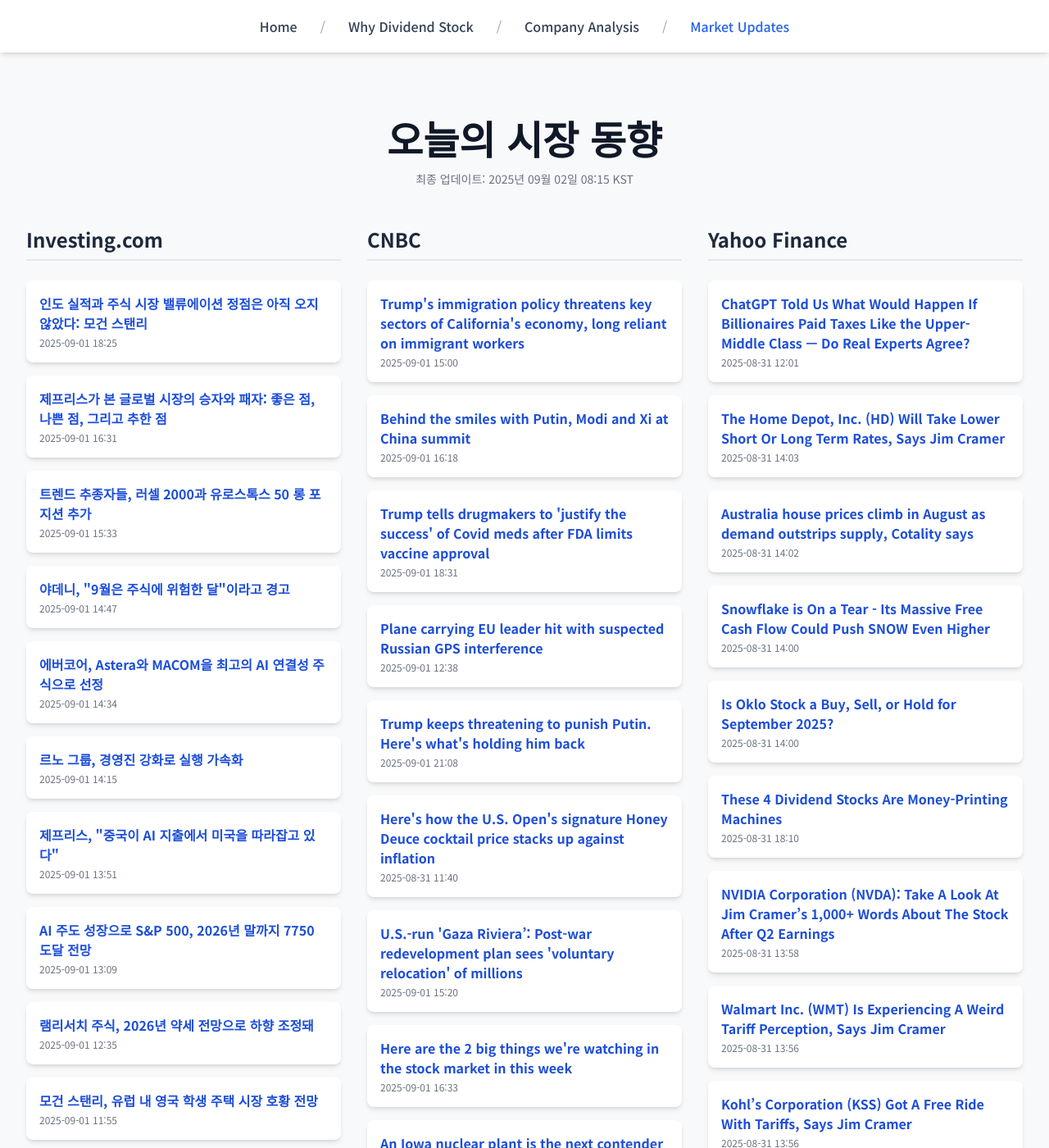
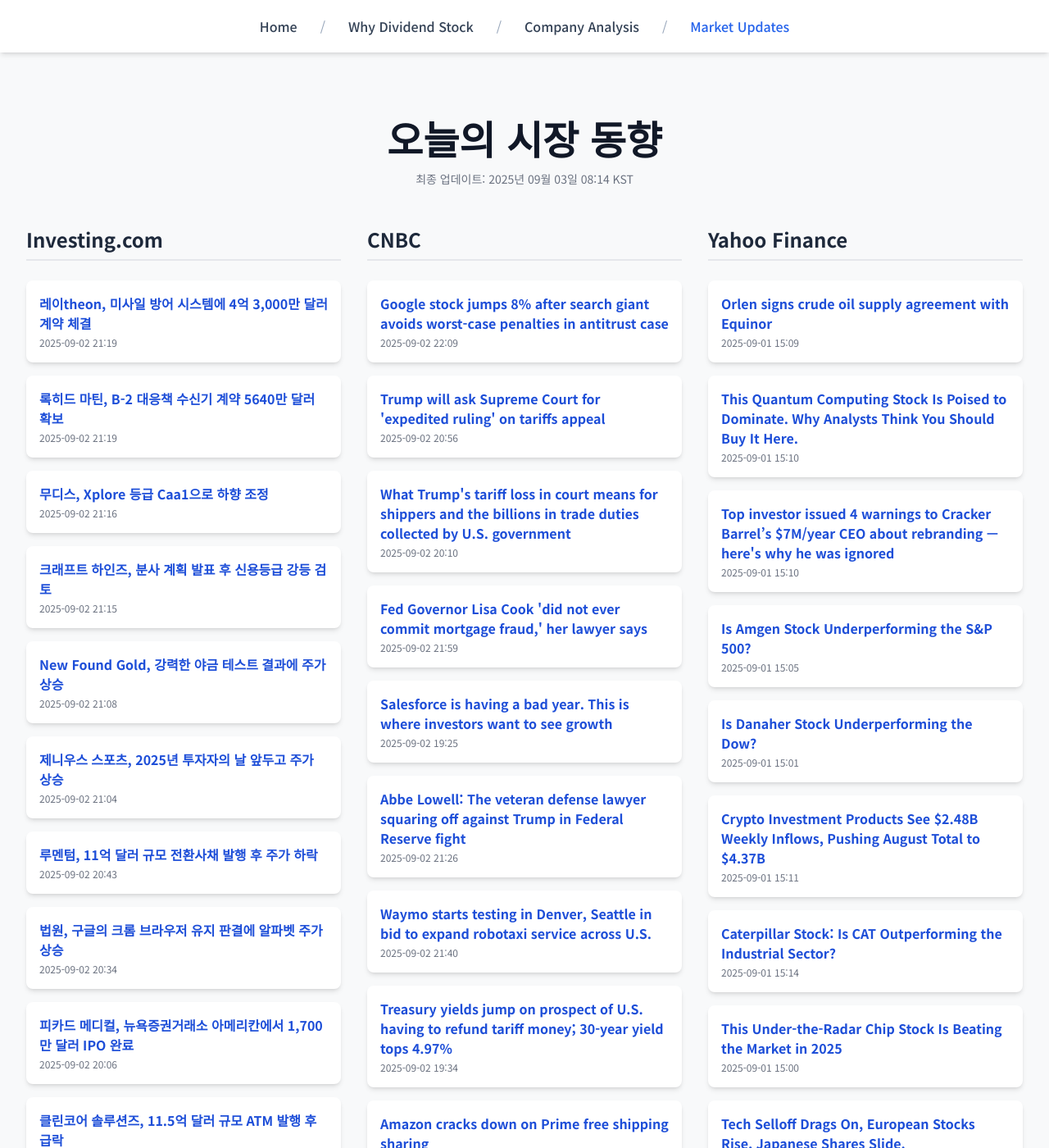
Before and after one commit to Kay-Hwang/my-company-analysis, a Jekyll site: the page built from market-updates.html, in a window 1280 px wide and 1400 px high. Shown: the whole window at 82% size. Built offline with Jekyll 4.4.1, drawn with Linux system fonts in a browser that asks for light colours; nearby versions of some CDN libraries; a script that is not in the unit is left out; some of the changed text lies outside the part shown.

Commit message:
Update daily data

```diff
--- a/_data/latest_data.json
+++ b/_data/latest_data.json
@@ -1,190 +1,190 @@
 {
-  "lastUpdated": "2025년 09월 02일 08:15 KST",
+  "lastUpdated": "2025년 09월 03일 08:14 KST",
   "news": {
     "investing": [
       {
-        "title": "인도 실적과 주식 시장 밸류에이션 정점은 아직 오지 않았다: 모건 스탠리",
-        "link": "https://kr.investing.com/news/stock-market-news/article-1614681",
-        "pubDate": "2025-09-01 18:25:08",
-        "summary": "인도 실적과 주식 시장 밸류에이션 정점은 아직 오지 않았다: 모건 스탠리"
+        "title": "레이theon, 미사일 방어 시스템에 4억 3,000만 달러 계약 체결",
+        "link": "https://kr.investing.com/news/stock-market-news/article-93CH-1616357",
+        "pubDate": "2025-09-02 21:19:29",
+        "summary": "레이theon, 미사일 방어 시스템에 4억 3,000만 달러 계약 체결"
       },
       {
-        "title": "제프리스가 본 글로벌 시장의 승자와 패자: 좋은 점, 나쁜 점, 그리고 추한 점",
-        "link": "https://kr.investing.com/news/stock-market-news/article-1614657",
-        "pubDate": "2025-09-01 16:31:02",
-        "summary": "제프리스가 본 글로벌 시장의 승자와 패자: 좋은 점, 나쁜 점, 그리고 추한 점"
+        "title": "록히드 마틴, B-2 대응책 수신기 계약 5640만 달러 확보",
+        "link": "https://kr.investing.com/news/stock-market-news/article-93CH-1616356",
+        "pubDate": "2025-09-02 21:19:07",
+        "summary": "록히드 마틴, B-2 대응책 수신기 계약 5640만 달러 확보"
       },
       {
-        "title": "트렌드 추종자들, 러셀 2000과 유로스톡스 50 롱 포지션 추가",
-        "link": "https://kr.investing.com/news/stock-market-news/article-1614643",
-        "pubDate": "2025-09-01 15:33:38",
-        "summary": "트렌드 추종자들, 러셀 2000과 유로스톡스 50 롱 포지션 추가"
+        "title": "무디스, Xplore 등급 Caa1으로 하향 조정",
+        "link": "https://kr.investing.com/news/stock-market-news/article-93CH-1616351",
+        "pubDate": "2025-09-02 21:16:04",
+        "summary": "무디스, Xplore 등급 Caa1으로 하향 조정"
       },
       {
-        "title": "야데니, \"9월은 주식에 위험한 달\"이라고 경고",
-        "link": "https://kr.investing.com/news/stock-market-news/article-1614629",
-        "pubDate": "2025-09-01 14:47:23",
-        "summary": "야데니, \"9월은 주식에 위험한 달\"이라고 경고"
+        "title": "크래프트 하인즈, 분사 계획 발표 후 신용등급 강등 검토",
+        "link": "https://kr.investing.com/news/stock-market-news/article-93CH-1616349",
+        "pubDate": "2025-09-02 21:15:39",
+        "summary": "크래프트 하인즈, 분사 계획 발표 후 신용등급 강등 검토"
       },
       {
-        "title": "에버코어, Astera와 MACOM을 최고의 AI 연결성 주식으로 선정",
-        "link": "https://kr.investing.com/news/stock-market-news/article-1614621",
-        "pubDate": "2025-09-01 14:34:37",
-        "summary": "에버코어, Astera와 MACOM을 최고의 AI 연결성 주식으로 선정"
+        "title": "New Found Gold, 강력한 야금 테스트 결과에 주가 상승",
+        "link": "https://kr.investing.com/news/stock-market-news/article-93CH-1616337",
+        "pubDate": "2025-09-02 21:08:14",
+        "summary": "New Found Gold, 강력한 야금 테스트 결과에 주가 상승"
       },
       {
-        "title": "르노 그룹, 경영진 강화로 실행 가속화",
-        "link": "https://kr.investing.com/news/stock-market-news/article-93CH-1614613",
-        "pubDate": "2025-09-01 14:15:12",
-        "summary": "르노 그룹, 경영진 강화로 실행 가속화"
+        "title": "제니우스 스포츠, 2025년 투자자의 날 앞두고 주가 상승",
+        "link": "https://kr.investing.com/news/stock-market-news/article-93CH-1616327",
+        "pubDate": "2025-09-02 21:04:13",
+        "summary": "제니우스 스포츠, 2025년 투자자의 날 앞두고 주가 상승"
       },
       {
-        "title": "제프리스, \"중국이 AI 지출에서 미국을 따라잡고 있다\"",
-        "link": "https://kr.investing.com/news/stock-market-news/article-1614599",
-        "pubDate": "2025-09-01 13:51:29",
-        "summary": "제프리스, \"중국이 AI 지출에서 미국을 따라잡고 있다\""
+        "title": "루멘텀, 11억 달러 규모 전환사채 발행 후 주가 하락",
+        "link": "https://kr.investing.com/news/stock-market-news/article-93CH-1616307",
+        "pubDate": "2025-09-02 20:43:12",
+        "summary": "루멘텀, 11억 달러 규모 전환사채 발행 후 주가 하락"
       },
       {
-        "title": "AI 주도 성장으로 S&P 500, 2026년 말까지 7750 도달 전망",
-        "link": "https://kr.investing.com/news/stock-market-news/article-1614577",
-        "pubDate": "2025-09-01 13:09:19",
-        "summary": "AI 주도 성장으로 S&P 500, 2026년 말까지 7750 도달 전망"
+        "title": "법원, 구글의 크롬 브라우저 유지 판결에 알파벳 주가 상승",
+        "link": "https://kr.investing.com/news/stock-market-news/article-1616292",
+        "pubDate": "2025-09-02 20:34:21",
+        "summary": "법원, 구글의 크롬 브라우저 유지 판결에 알파벳 주가 상승"
       },
       {
-        "title": "램리서치 주식, 2026년 약세 전망으로 하향 조정돼",
-        "link": "https://kr.investing.com/news/stock-market-news/article-1614565",
-        "pubDate": "2025-09-01 12:35:25",
-        "summary": "램리서치 주식, 2026년 약세 전망으로 하향 조정돼"
+        "title": "피카드 메디컬, 뉴욕증권거래소 아메리칸에서 1,700만 달러 IPO 완료",
+        "link": "https://kr.investing.com/news/stock-market-news/article-432SI-1616208",
+        "pubDate": "2025-09-02 20:06:45",
+        "summary": "피카드 메디컬, 뉴욕증권거래소 아메리칸에서 1,700만 달러 IPO 완료"
       },
       {
-        "title": "모건 스탠리, 유럽 내 영국 학생 주택 시장 호황 전망",
-        "link": "https://kr.investing.com/news/stock-market-news/article-1614552",
-        "pubDate": "2025-09-01 11:55:44",
-        "summary": "모건 스탠리, 유럽 내 영국 학생 주택 시장 호황 전망"
+        "title": "클린코어 솔루션즈, 11.5억 달러 규모 ATM 발행 후 급락",
+        "link": "https://kr.investing.com/news/stock-market-news/article-93CH-1616180",
+        "pubDate": "2025-09-02 20:00:57",
+        "summary": "클린코어 솔루션즈, 11.5억 달러 규모 ATM 발행 후 급락"
       }
     ],
     "cnbc": [
       {
-        "title": "Trump's immigration policy threatens key sectors of California's economy, long reliant on immigrant workers",
-        "link": "https://www.cnbc.com/2025/09/01/trump-california-newsom-immigrant-workers.html",
-        "pubDate": "Mon, 01 Sep 2025 15:00:32 GMT",
-        "summary": "California's economy is uniquely vulnerable to the ripple effects of President Donald Trump's hardline immigration policies."
+        "title": "Google stock jumps 8% after search giant avoids worst-case penalties in antitrust case",
+        "link": "https://www.cnbc.com/2025/09/02/google-antitrust-search-ruling.html",
+        "pubDate": "Tue, 02 Sep 2025 22:09:32 GMT",
+        "summary": "The ruling comes nearly a year after a U.S. judge ruled that Google holds an illegal monopoly in its core market of internet search."
       },
       {
-        "title": "Behind the smiles with Putin, Modi and Xi at China summit",
-        "link": "https://www.cnbc.com/2025/09/01/behind-the-beijing-smiles-with-putin-modi-and-xi.html",
-        "pubDate": "Mon, 01 Sep 2025 16:18:04 GMT",
-        "summary": "A viral photo of Modi, Xi and Putin at the SCO summit highlights shifting power, unresolved tensions and the limits of global alliances."
+        "title": "Trump will ask Supreme Court for 'expedited ruling' on tariffs appeal",
+        "link": "https://www.cnbc.com/2025/09/02/trump-trade-supreme-court-tariffs-appeal.html",
+        "pubDate": "Tue, 02 Sep 2025 20:56:19 GMT",
+        "summary": "A federal appeals court last week ruled most of President Donald Trump’s global tariffs are illegal, undercutting his expansive trade policy."
       },
       {
-        "title": "Trump tells drugmakers to 'justify the success' of Covid meds after FDA limits vaccine approval",
-        "link": "https://www.cnbc.com/2025/09/01/trump-covid-vaccines-cdc-rfk.html",
-        "pubDate": "Mon, 01 Sep 2025 18:31:54 GMT",
-        "summary": "Health and Human Services Secretary Robert F. Kennedy Jr. has taken measures to overhaul federal health agencies and change U.S. immunization policies."
+        "title": "What Trump's tariff loss in court means for shippers and the billions in trade duties collected by U.S. government",
+        "link": "https://www.cnbc.com/2025/09/02/what-trump-court-loss-means-for-billions-in-tariffs-paid-to-government.html",
+        "pubDate": "Tue, 02 Sep 2025 20:10:18 GMT",
+        "summary": "President Trump's court loss adds another layer of uncertainty to global shipping, from questions about refunds to status of trade deals and the tariff plan B."
       },
       {
-        "title": "Plane carrying EU leader hit with suspected Russian GPS interference",
-        "link": "https://www.cnbc.com/2025/09/01/russia-suspected-of-jamming-gps-system-of-eu-leaders-plane.html",
-        "pubDate": "Mon, 01 Sep 2025 12:38:27 GMT",
-        "summary": "The European Union said Russia was suspected of jamming the GPS system of a plane carrying European Commission President Ursula von der Leyen to Bulgaria."
+        "title": "Fed Governor Lisa Cook 'did not ever commit mortgage fraud,' her lawyer says",
+        "link": "https://www.cnbc.com/2025/09/02/trump-lisa-cook-fed-powell-fraud.html",
+        "pubDate": "Tue, 02 Sep 2025 21:59:42 GMT",
+        "summary": "Federal Reserve Governor Lisa Cook is suing President Donald Trump to block him from firing her, saying that his mortgage fraud allegations are not true."
       },
       {
-        "title": "Trump keeps threatening to punish Putin. Here's what's holding him back",
-        "link": "https://www.cnbc.com/2025/09/01/why-does-trump-hold-back-on-punishing-russia-and-putin.html",
-        "pubDate": "Mon, 01 Sep 2025 21:08:58 GMT",
-        "summary": "U.S. President Donald Trump says he'll punish Russia if Moscow doesn't agree to peace talks with Ukraine. Yet, he hasn't pushed the button, so far."
+        "title": "Salesforce is having a bad year. This is where investors want to see growth",
+        "link": "https://www.cnbc.com/2025/09/02/salesforce-investors-hope-for-faster-growth-ai-progress-in-earnings-.html",
+        "pubDate": "Tue, 02 Sep 2025 19:25:24 GMT",
+        "summary": "Investors want to see Salesforce's Agentforce artificial intelligence tool for customer service pick up traction."
       },
       {
-        "title": "Here's how the U.S. Open's signature Honey Deuce cocktail price stacks up against inflation",
-        "link": "https://www.cnbc.com/2025/08/31/honey-deuce-us-open-signature-cocktail-price-inflation.html",
-        "pubDate": "Sun, 31 Aug 2025 11:40:11 GMT",
-        "summary": "CNBC compared the Honey Deuce's price growth since 2015 against the CPI basket."
+        "title": "Abbe Lowell: The veteran defense lawyer squaring off against Trump in Federal Reserve fight",
+        "link": "https://www.cnbc.com/2025/09/02/abbe-lowell-trump-lawyer-lisa-cook-.html",
+        "pubDate": "Tue, 02 Sep 2025 21:26:30 GMT",
+        "summary": "Abbe Lowell, who has defended Hunter Biden, New York Attorney General Letitia James, Jared Kushner and others is again taking on President Donald Trump."
       },
       {
-        "title": "U.S.-run 'Gaza Riviera’: Post-war redevelopment plan sees 'voluntary relocation' of millions",
-        "link": "https://www.cnbc.com/2025/09/01/gaza-riviera-trump-administration-weighs-post-war-redevelopment-plan.html",
-        "pubDate": "Mon, 01 Sep 2025 15:20:02 GMT",
-        "summary": "The 38-page document envisions \"voluntary\" relocation of Gaza's population, AI-powered \"smart cities\", and a manufacturing hub named after Elon Musk."
+        "title": "Waymo starts testing in Denver, Seattle in bid to expand robotaxi service across U.S.",
+        "link": "https://www.cnbc.com/2025/09/02/waymo-starts-testing-in-denver-seattle-expands-us-robotaxi-service.html",
+        "pubDate": "Tue, 02 Sep 2025 21:40:43 GMT",
+        "summary": "Waymo is moving into new markets as it seeks to expand its lead in the nascent U.S. robotaxi industry."
       },
       {
-        "title": "Here are the 2 big things we're watching in the stock market in this week",
-        "link": "https://www.cnbc.com/2025/09/01/here-are-the-2-big-things-were-watching-in-the-stock-market-in-this-week.html",
-        "pubDate": "Mon, 01 Sep 2025 16:33:02 GMT",
-        "summary": "Will the jobs data do anything to derail expectations for a Fed cut in September?"
+        "title": "Treasury yields jump on prospect of U.S. having to refund tariff money; 30-year yield tops 4.97%",
+        "link": "https://www.cnbc.com/2025/09/02/us-treasury-yields-investors-look-to-key-jobs-report.html",
+        "pubDate": "Tue, 02 Sep 2025 19:34:36 GMT",
+        "summary": "U.S. Treasury yields were higher on Tuesday as investors looked ahead to a key jobs report on Friday and monitored the latest tariff developments."
       },
       {
-        "title": "An Iowa nuclear plant is the next contender to restart, spurred by AI data center demand",
-        "link": "https://www.cnbc.com/2025/09/01/nuclear-duane-arnold-nextera-nee-tech-data-center-ai.html",
-        "pubDate": "Mon, 01 Sep 2025 12:29:14 GMT",
-        "summary": "The Duane Arnold nuclear plant in Iowa shut down in 2020, but could come back online to support growing power demand from the tech sector."
+        "title": "Amazon cracks down on Prime free shipping sharing",
+        "link": "https://www.cnbc.com/2025/09/02/amazon-eliminates-prime-share-shipping.html",
+        "pubDate": "Tue, 02 Sep 2025 20:45:23 GMT",
+        "summary": "The company is ending the program in favor of Amazon Family, which lets users share Prime benefits with another adult, but they must share the same address."
       },
       {
-        "title": "Wegovy trial result gives boost to Novo Nordisk amid U.S. market woes",
-        "link": "https://www.cnbc.com/2025/09/01/wegovy-heart-disease-trial-gives-boost-to-novo-nordisk-amid-us-woes.html",
-        "pubDate": "Mon, 01 Sep 2025 13:10:10 GMT",
-        "summary": "Novo Nordisk has been swept up in uncertainty around U.S. tariffs and Washington's push to get firms to lower drug prices and move manufacturing stateside."
+        "title": "A historic change in how Americans buy groceries is underway as SNAP benefit cuts begin",
+        "link": "https://www.cnbc.com/2025/09/01/snap-benefit-cuts-americans-food-grocery-shopping.html",
+        "pubDate": "Tue, 02 Sep 2025 02:30:56 GMT",
+        "summary": "Cuts to SNAP benefits in President Trump's tax law begin on Monday, a historic change in government support for low-income American food shopping."
       }
     ],
     "yahoo": [
       {
-        "title": "ChatGPT Told Us What Would Happen If Billionaires Paid Taxes Like the Upper-Middle Class — Do Real Experts Agree?",
-        "link": "https://finance.yahoo.com/news/chatgpt-told-us-happen-billionaires-120115847.html",
-        "pubDate": "2025-08-31T12:01:15Z",
-        "summary": "ChatGPT Told Us What Would Happen If Billionaires Paid Taxes Like the Upper-Middle Class — Do Real Experts Agree?"
+        "title": "Orlen signs crude oil supply agreement with Equinor",
+        "link": "https://finance.yahoo.com/news/orlen-signs-crude-oil-supply-150917193.html",
+        "pubDate": "2025-09-01T15:09:17Z",
+        "summary": "Orlen signs crude oil supply agreement with Equinor"
       },
       {
-        "title": "The Home Depot, Inc. (HD) Will Take Lower Short Or Long Term Rates, Says Jim Cramer",
-        "link": "https://finance.yahoo.com/news/home-depot-inc-hd-lower-140338252.html",
-        "pubDate": "2025-08-31T14:03:38Z",
-        "summary": "The Home Depot, Inc. (HD) Will Take Lower Short Or Long Term Rates, Says Jim Cramer"
+        "title": "This Quantum Computing Stock Is Poised to Dominate. Why Analysts Think You Should Buy It Here.",
+        "link": "https://finance.yahoo.com/news/quantum-computing-stock-poised-dominate-151003505.html",
+        "pubDate": "2025-09-01T15:10:03Z",
+        "summary": "This Quantum Computing Stock Is Poised to Dominate. Why Analysts Think You Should Buy It Here."
       },
       {
-        "title": "Australia house prices climb in August as demand outstrips supply, Cotality says",
-        "link": "https://finance.yahoo.com/news/australia-house-prices-climb-august-140235505.html",
-        "pubDate": "2025-08-31T14:02:35Z",
-        "summary": "Australia house prices climb in August as demand outstrips supply, Cotality says"
+        "title": "Top investor issued 4 warnings to Cracker Barrel’s $7M/year CEO about rebranding — here's why he was ignored",
+        "link": "https://finance.yahoo.com/news/top-investor-issued-4-warnings-151000737.html",
+        "pubDate": "2025-09-01T15:10:00Z",
+        "summary": "Top investor issued 4 warnings to Cracker Barrel’s $7M/year CEO about rebranding — here's why he was ignored"
       },
       {
-        "title": "Snowflake is On a Tear - Its Massive Free Cash Flow Could Push SNOW Even Higher",
-        "link": "https://finance.yahoo.com/news/snowflake-tear-massive-free-cash-140002259.html",
-        "pubDate": "2025-08-31T14:00:02Z",
-        "summary": "Snowflake is On a Tear - Its Massive Free Cash Flow Could Push SNOW Even Higher"
+        "title": "Is Amgen Stock Underperforming the S&P 500?",
+        "link": "https://finance.yahoo.com/news/amgen-stock-underperforming-p-500-150529659.html",
+        "pubDate": "2025-09-01T15:05:29Z",
+        "summary": "Is Amgen Stock Underperforming the S&P 500?"
       },
       {
-        "title": "Is Oklo Stock a Buy, Sell, or Hold for September 2025?",
-        "link": "https://finance.yahoo.com/news/oklo-stock-buy-sell-hold-140002687.html",
-        "pubDate": "2025-08-31T14:00:02Z",
-        "summary": "Is Oklo Stock a Buy, Sell, or Hold for September 2025?"
+        "title": "Is Danaher Stock Underperforming the Dow?",
+        "link": "https://finance.yahoo.com/news/danaher-stock-underperforming-dow-150154786.html",
+        "pubDate": "2025-09-01T15:01:54Z",
+        "summary": "Is Danaher Stock Underperforming the Dow?"
       },
       {
-        "title": "These 4 Dividend Stocks Are Money-Printing Machines",
-        "link": "https://finance.yahoo.com/news/4-dividend-stocks-money-printing-181000023.html",
-        "pubDate": "2025-08-31T18:10:00Z",
-        "summary": "These 4 Dividend Stocks Are Money-Printing Machines"
+        "title": "Crypto Investment Products See $2.48B Weekly Inflows, Pushing August Total to $4.37B",
+        "link": "https://finance.yahoo.com/news/crypto-investment-products-see-2-151107346.html",
+        "pubDate": "2025-09-01T15:11:07Z",
+        "summary": "Crypto Investment Products See $2.48B Weekly Inflows, Pushing August Total to $4.37B"
       },
       {
-        "title": "NVIDIA Corporation (NVDA): Take A Look At Jim Cramer’s 1,000+ Words About The Stock After Q2 Earnings",
-        "link": "https://finance.yahoo.com/news/nvidia-corporation-nvda-look-jim-135827967.html",
-        "pubDate": "2025-08-31T13:58:27Z",
-        "summary": "NVIDIA Corporation (NVDA): Take A Look At Jim Cramer’s 1,000+ Words About The Stock After Q2 Earnings"
+        "title": "Caterpillar Stock: Is CAT Outperforming the Industrial Sector?",
+        "link": "https://finance.yahoo.com/news/caterpillar-stock-cat-outperforming-industrial-151432844.html",
+        "pubDate": "2025-09-01T15:14:32Z",
+        "summary": "Caterpillar Stock: Is CAT Outperforming the Industrial Sector?"
       },
       {
-        "title": "Walmart Inc. (WMT) Is Experiencing A Weird Tariff Perception, Says Jim Cramer",
-        "link": "https://finance.yahoo.com/news/walmart-inc-wmt-experiencing-weird-135635918.html",
-        "pubDate": "2025-08-31T13:56:35Z",
-        "summary": "Walmart Inc. (WMT) Is Experiencing A Weird Tariff Perception, Says Jim Cramer"
+        "title": "This Under-the-Radar Chip Stock Is Beating the Market in 2025",
+        "link": "https://finance.yahoo.com/news/under-radar-chip-stock-beating-150002579.html",
+        "pubDate": "2025-09-01T15:00:02Z",
+        "summary": "This Under-the-Radar Chip Stock Is Beating the Market in 2025"
       },
       {
-        "title": "Kohl’s Corporation (KSS) Got A Free Ride With Tariffs, Says Jim Cramer",
-        "link": "https://finance.yahoo.com/news/kohl-corporation-kss-got-free-135619385.html",
-        "pubDate": "2025-08-31T13:56:19Z",
-        "summary": "Kohl’s Corporation (KSS) Got A Free Ride With Tariffs, Says Jim Cramer"
+        "title": "Tech Selloff Drags On, European Stocks Rise, Japanese Shares Slide.",
+        "link": "https://www.barrons.com/articles/stock-market-today-1794884a?siteid=yhoof2&yptr=yahoo",
+        "pubDate": "2025-09-01T15:18:00Z",
+        "summary": "Tech Selloff Drags On, European Stocks Rise, Japanese Shares Slide."
       },
       {
-        "title": "Urban Outfitters, Inc. (URBN): “I Loved The Quarter,” Says Jim Cramer",
-        "link": "https://finance.yahoo.com/news/urban-outfitters-inc-urbn-loved-135542200.html",
-        "pubDate": "2025-08-31T13:55:42Z",
-        "summary": "Urban Outfitters, Inc. (URBN): “I Loved The Quarter,” Says Jim Cramer"
+        "title": "Gold Jumps to a Record. What’s Powering the Precious Metal Higher.",
+        "link": "https://www.barrons.com/articles/gold-price-record-fed-354dcb34?siteid=yhoof2&yptr=yahoo",
+        "pubDate": "2025-09-01T15:28:00Z",
+        "summary": "Gold Jumps to a Record. What’s Powering the Precious Metal Higher."
       }
     ]
   }
```
